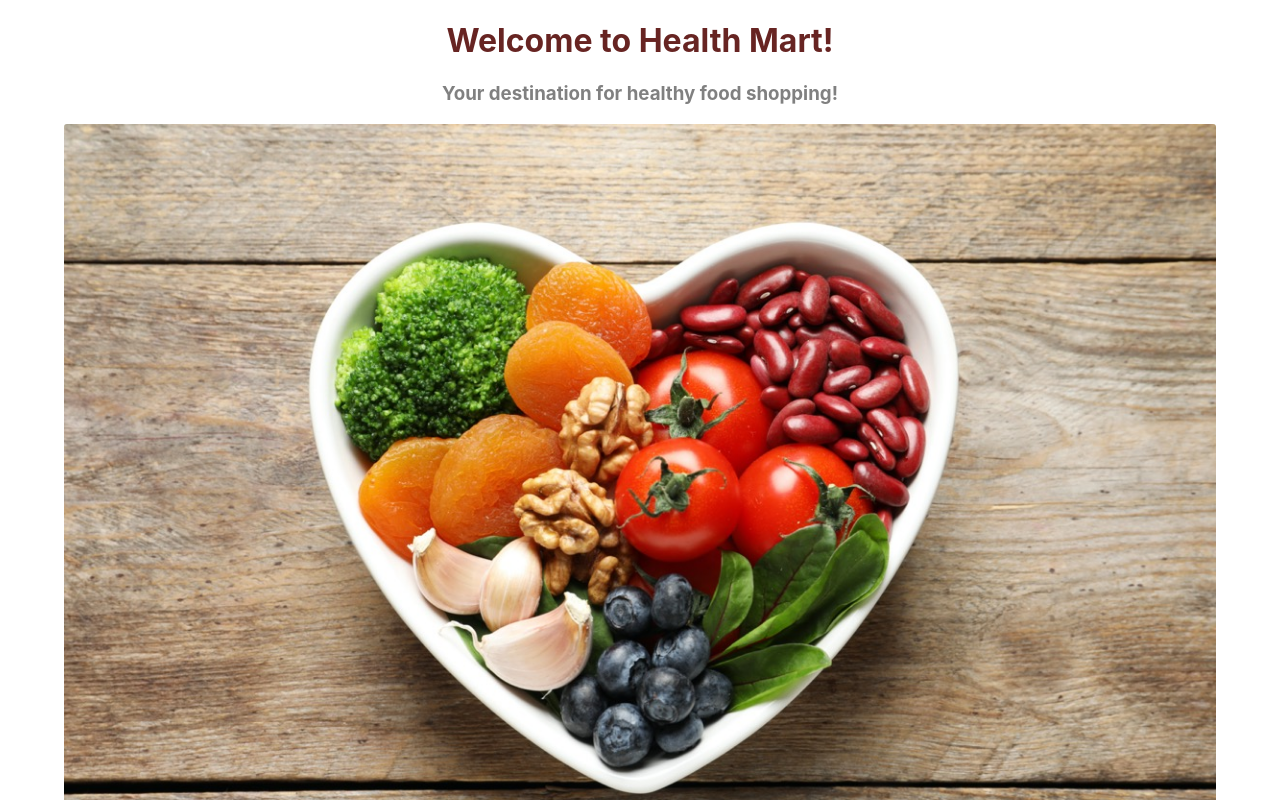
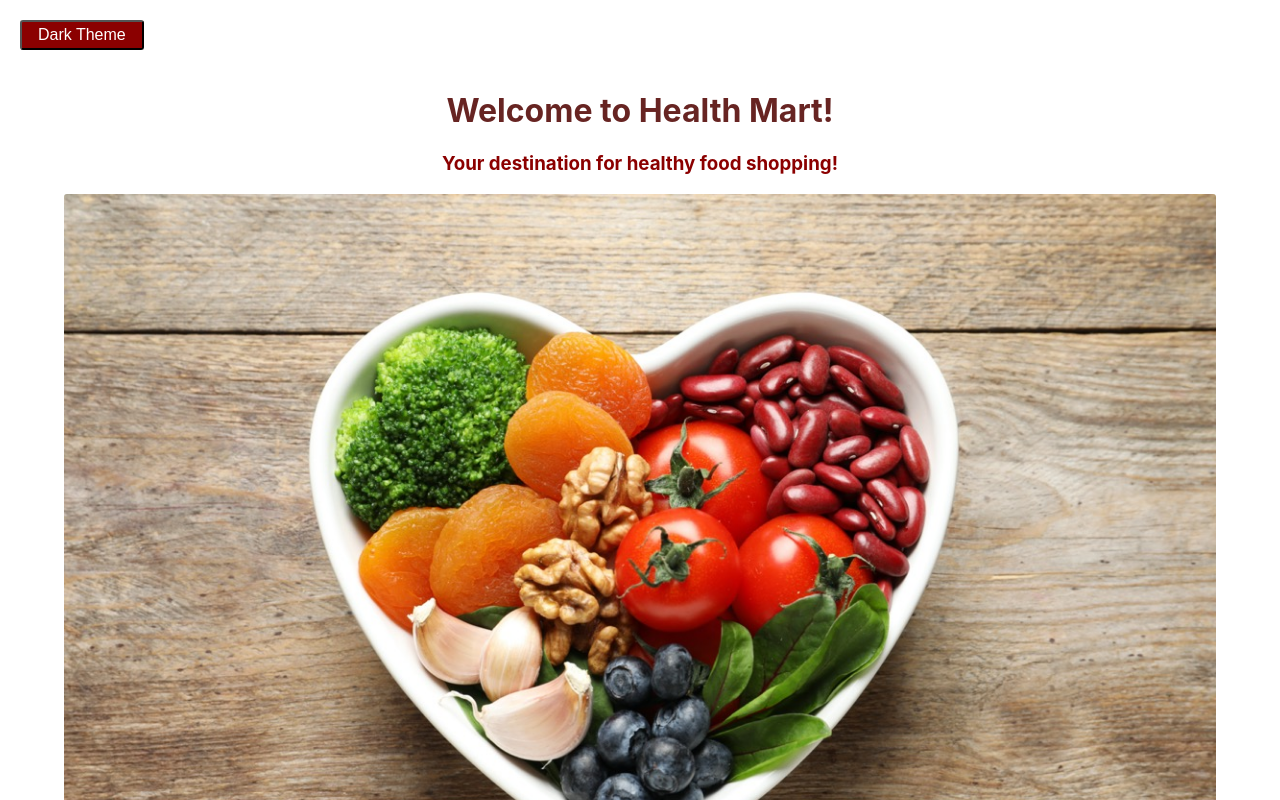
Before and after one commit to codesals/healthmart, a React (Create React App) app: page / in a window 1280 px wide. Shown: the top 800 px of the page. Built offline with nearby package versions, Linux system fonts and the light colour scheme.

Commit message:
Add Dark/Light Theme button

```diff
--- a/src/App.js
+++ b/src/App.js
@@ -1,19 +1,40 @@
 // import { getSuggestedQuery } from "@testing-library/react";
 import Home from "./Components/Home";
-import { GlobalStyle } from "./styles";
+import { GlobalStyle, ThemeButton } from "./styles";
 import { ThemeProvider } from "styled-components";
+import { useState } from "react";
 
 const theme = {
-  mainColor: "grey", // main font color
-  backgroundColor: "white", // main background color
-  green: "darkgreen",
+  light: {
+    mainColor: "darkred", // main font color
+    backgroundColor: "white", // main background color
+    prices: "grey",
+    buttonTitle: "Dark Theme",
+  },
+
+  dark: {
+    mainColor: "#fefafb", // main font color
+    backgroundColor: "#242424", // main background color
+    prices: "grey",
+    buttonTitle: "Light Theme",
+  },
 };
 
 function App() {
+  const [currentTheme, setCurrentTheme] = useState(theme.light);
+
+  const toggleCurrentTheme = () => {
+    if (currentTheme === theme.light) setCurrentTheme(theme.dark);
+    else setCurrentTheme(theme.light);
+  };
+
   return (
     <>
-      <ThemeProvider theme={theme}>
+      <ThemeProvider theme={currentTheme}>
         <GlobalStyle />
+        <ThemeButton onClick={toggleCurrentTheme}>
+          {currentTheme.buttonTitle}
+        </ThemeButton>
         <Home />
       </ThemeProvider>
     </>
--- a/src/styles.js
+++ b/src/styles.js
@@ -4,7 +4,7 @@ const GlobalStyle = createGlobalStyle`
   body {
     color: ${(props) => props.theme.mainColor};
     background-color: ${(props) => props.theme.backgroundColor};
-    text-align: center;
+    /* text-align: center; */
   }
 `;
 
@@ -48,6 +48,16 @@ const ProductWrapper = styled.div`
   }
 `;
 
+export const ThemeButton = styled.button`
+  font-size: 1em;
+  margin: 1.25em;
+  padding: 0.25em 1em;
+  border-radius: 3px;
+  background-color: ${(props) => props.theme.mainColor};
+  color: ${(props) => props.theme.backgroundColor};
+  /* justify-content: flex-start; */
+`;
+
 export {
   GlobalStyle,
   Description,
```
